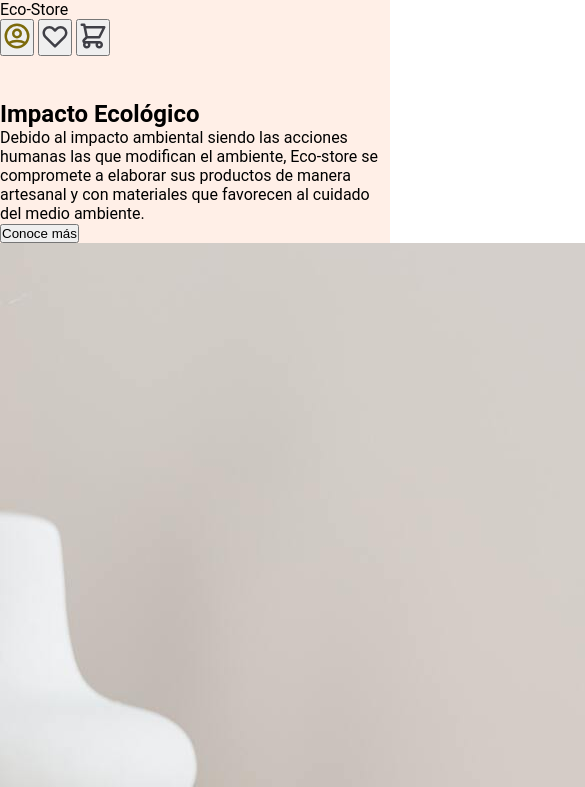
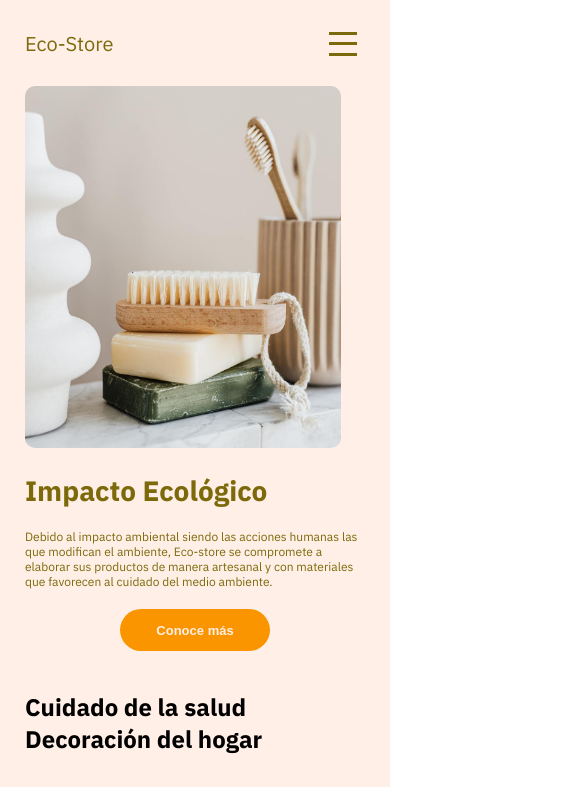
Before and after one commit to Jefersonsteven/eco-store-platzi, a website built with Vite: page index.html in a window 390 px wide. Shown: the top 787 px of the page, 585 px wide, since content can reach past the window. Built offline with nearby package versions, Linux system fonts and the light colour scheme.

Commit message:
done article section mobile

```diff
--- a/index.html
+++ b/index.html
@@ -12,14 +12,31 @@
 
   <nav class="navbar">
     <p>Eco-Store</p>
-    <button class="profile">
-      <object data="/assets/svg/profile.svg" width="30" height="30"></object>
-    </button>
-    <button class="heart">
-      <object data="/assets/svg/heart.svg" width="30" height="30"></object>
-    </button>
-    <button class="shopping-cart">
-      <object data="/assets/svg/shopping-cart.svg" width="30" height="30"></object>
+    <div class="buttons-nav">
+      <button class="profile">
+        <svg width="24" height="24" viewBox="0 0 24 24" fill="none" xmlns="http://www.w3.org/2000/svg">
+          <path
+            d="M5.121 17.804C7.21942 16.6179 9.58958 15.9963 12 16C14.5 16 16.847 16.655 18.879 17.804M15 10C15 10.7956 14.6839 11.5587 14.1213 12.1213C13.5587 12.6839 12.7956 13 12 13C11.2044 13 10.4413 12.6839 9.87868 12.1213C9.31607 11.5587 9 10.7956 9 10C9 9.20435 9.31607 8.44129 9.87868 7.87868C10.4413 7.31607 11.2044 7 12 7C12.7956 7 13.5587 7.31607 14.1213 7.87868C14.6839 8.44129 15 9.20435 15 10ZM21 12C21 13.1819 20.7672 14.3522 20.3149 15.4442C19.8626 16.5361 19.1997 17.5282 18.364 18.364C17.5282 19.1997 16.5361 19.8626 15.4442 20.3149C14.3522 20.7672 13.1819 21 12 21C10.8181 21 9.64778 20.7672 8.55585 20.3149C7.46392 19.8626 6.47177 19.1997 5.63604 18.364C4.80031 17.5282 4.13738 16.5361 3.68508 15.4442C3.23279 14.3522 3 13.1819 3 12C3 9.61305 3.94821 7.32387 5.63604 5.63604C7.32387 3.94821 9.61305 3 12 3C14.3869 3 16.6761 3.94821 18.364 5.63604C20.0518 7.32387 21 9.61305 21 12Z"
+            stroke="#7C6A0A" stroke-width="2" stroke-linecap="round" stroke-linejoin="round" />
+        </svg>
+      </button>
+      <button class="heart">
+        <svg width="24" height="24" viewBox="0 0 24 24" fill="none" xmlns="http://www.w3.org/2000/svg">
+          <path
+            d="M3.34255 7.7779C3.5687 7.23194 3.90017 6.73586 4.31804 6.31799C4.7359 5.90012 5.23198 5.56865 5.77795 5.3425C6.32392 5.11635 6.90909 4.99995 7.50004 4.99995C8.09099 4.99995 8.67616 5.11635 9.22213 5.3425C9.7681 5.56865 10.2642 5.90012 10.682 6.31799L12 7.63599L13.318 6.31799C14.162 5.47407 15.3066 4.99997 16.5 4.99997C17.6935 4.99997 18.8381 5.47407 19.682 6.31799C20.526 7.16191 21.0001 8.30651 21.0001 9.49999C21.0001 10.6935 20.526 11.8381 19.682 12.682L12 20.364L4.31804 12.682C3.90017 12.2641 3.5687 11.7681 3.34255 11.2221C3.1164 10.6761 3 10.0909 3 9.49999C3 8.90904 3.1164 8.32387 3.34255 7.7779Z"
+            stroke="#3F3F46" stroke-width="2" stroke-linecap="round" stroke-linejoin="round" />
+        </svg>
+      </button>
+      <button class="shopping-cart">
+        <svg width="24" height="24" viewBox="0 0 24 24" fill="none" xmlns="http://www.w3.org/2000/svg">
+          <path
+            d="M3 3H5L5.4 5M5.4 5H21L17 13H7M5.4 5L7 13M7 13L4.707 15.293C4.077 15.923 4.523 17 5.414 17H17M17 17C16.4696 17 15.9609 17.2107 15.5858 17.5858C15.2107 17.9609 15 18.4696 15 19C15 19.5304 15.2107 20.0391 15.5858 20.4142C15.9609 20.7893 16.4696 21 17 21C17.5304 21 18.0391 20.7893 18.4142 20.4142C18.7893 20.0391 19 19.5304 19 19C19 18.4696 18.7893 17.9609 18.4142 17.5858C18.0391 17.2107 17.5304 17 17 17ZM9 19C9 19.5304 8.78929 20.0391 8.41421 20.4142C8.03914 20.7893 7.53043 21 7 21C6.46957 21 5.96086 20.7893 5.58579 20.4142C5.21071 20.0391 5 19.5304 5 19C5 18.4696 5.21071 17.9609 5.58579 17.5858C5.96086 17.2107 6.46957 17 7 17C7.53043 17 8.03914 17.2107 8.41421 17.5858C8.78929 17.9609 9 18.4696 9 19Z"
+            stroke="#3F3F46" stroke-width="2" stroke-linecap="round" stroke-linejoin="round" />
+        </svg>
+      </button>
+    </div>
+    <button class="open-menu-button">
+      <div></div>
     </button>
   </nav>
 
--- a/scss/main.scss
+++ b/scss/main.scss
@@ -17,18 +17,119 @@ html {
 }
 
 body {
-  font-family: 'Roboto', sans-serif;
+  font-family: $font-stack;
   font-size: 1.6rem;
+  & img {
+    max-width: 316px;
+  }
 }
 
 nav {
   background-color: $primary-color;
   width: 100%;
-  height: 100px;
+  display: flex;
+  align-items: center;
+  justify-content: space-between;
+  padding: 25px;
+  color: $prymary-text-color;;
+  p {
+    font-size: 2rem;
+  }
+  .buttons-nav {
+    display: none;
+    button {
+      background-color: transparent;
+      border: none;
+      svg {
+        path {
+          stroke: $prymary-text-color;
+        }
+      }
+    }
+  }
+  .open-menu-button {
+    width: 36px;
+    height: 36px;
+    background: transparent;
+    border: none;
+    @mixin bar {
+      display: block;
+      width: 28px;
+      height: 3px;
+      background-color: $prymary-text-color;
+    }
+    div {
+      @include bar;
+    }
+    div::after {
+      content: '';
+      position: relative;
+      @include bar;
+      top: 8px;
+    }
+    div::before {
+      content: '';
+      position: relative;
+      @include bar;
+      top: -10px;
+    }
+  }
 }
 
 main {
+  display: flex;
+  flex-direction: column;
+  gap: 40px;
   background-color: $primary-color;
+  padding: 0 25px;
+}
+
+article {
+  color: $prymary-text-color;
+  display: flex;
+  flex-direction: column;
+  display: flex;
+  flex-direction: column-reverse;
+  gap: 20px;
+  .impact-section {
+    display: flex;
+    flex-direction: column;
+    align-items: center;
+    gap: 20px;
+    h1 {
+      width: 100%;
+      font-size: 2.8rem;
+    }
+    p {
+      font-size: 1.2rem;
+    }
+    button {
+      width: 150px;
+      height: 42px;
+      display: grid;
+      place-items: center;
+      font-size: 1.3rem;
+      border-radius: 25px;
+      background-color: #FA9500;
+      border: none;
+      color: $primary-color;
+      font-weight: 800;
+    }
+  }
+  .image-section {
+    display: flex;
+    justify-content: center;
+    align-items: center;
+    figure {
+      width: 100%;
+      img {
+        width: 100vw;
+        height: 362px;
+        border-radius: 10px;
+        object-fit: cover;
+      }
+    }
+  }
 }
 
 footer {
@@ -37,3 +138,19 @@ footer {
   width: 100%;
   height: 250px;
 }
+
+@media (width >= 700px) {
+
+  nav {
+    .buttons-nav {
+      display: flex;
+      button {
+        margin-left: 20px;
+      }
+    }
+    .open-menu-button {
+      display: none;
+    }
+  }
+
+}
```
